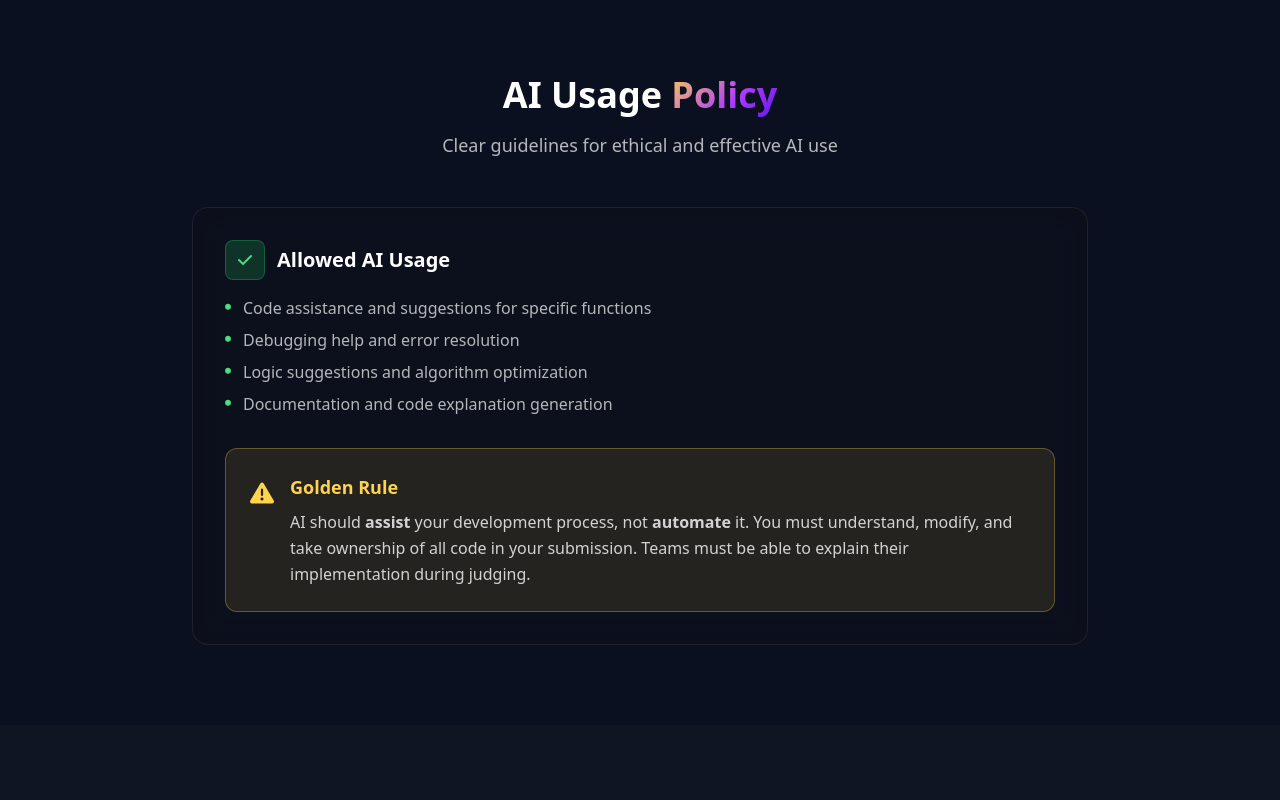
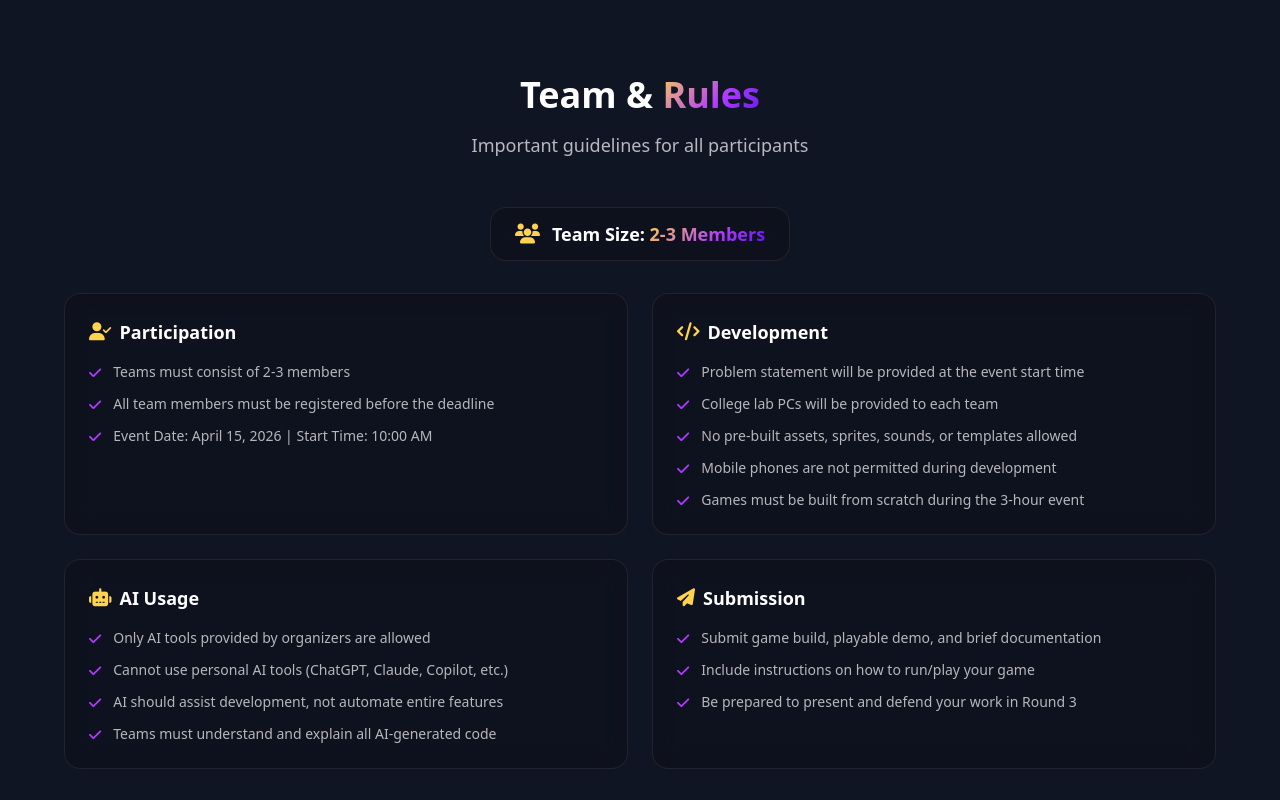
Before and after one commit to IrfanNaikwade28/Analytica, a React (Vite) app: page /technotsav/gamecraft in a window 1280 px wide. Shown: the part 3160-3960 px from the top of the page. Built offline with nearby package versions, Linux system fonts and the light colour scheme.

Commit message:
updated: AI Rules and removed bug

```diff
--- a/src/pages/GameCraft.jsx
+++ b/src/pages/GameCraft.jsx
@@ -77,10 +77,10 @@ const RULES = {
     "Games must be built from scratch during the 3-hour event"
   ],
   aiUsage: [
-    "AI can be used for code assistance, debugging, and logic suggestions",
-    "AI should assist your development, not automate entire features",
-    "Teams must be able to explain all AI-generated code",
-    "Excessive or unethical AI reliance will result in penalties"
+    "Only AI tools provided by organizers are allowed",
+    "Cannot use personal AI tools (ChatGPT, Claude, Copilot, etc.)",
+    "AI should assist development, not automate entire features",
+    "Teams must understand and explain all AI-generated code"
   ],
   submission: [
     "Submit game build, playable demo, and brief documentation",
@@ -334,65 +334,6 @@ export default function GameCraft() {
           </div>
         </section>
 
-        {/* AI Usage Policy */}
-        <section className="py-20 px-4 sm:px-6 lg:px-8">
-          <div className="container mx-auto max-w-4xl">
-            <div className="reveal text-center mb-12">
-              <h2 className="text-3xl sm:text-4xl font-bold mb-4">
-                AI Usage <span className="text-gradient">Policy</span>
-              </h2>
-              <p className="text-white/70 text-lg">
-                Clear guidelines for ethical and effective AI use
-              </p>
-            </div>
-
-            <div className="reveal glass rounded-2xl p-8 border border-white/10">
-              <div className="space-y-8">
-                {/* Allowed Usage */}
-                <div>
-                  <div className="flex items-center gap-3 mb-4">
-                    <div className="w-10 h-10 rounded-lg bg-green-500/20 border border-green-500/30 flex items-center justify-center">
-                      <i className="fa-solid fa-check text-green-400"></i>
-                    </div>
-                    <h3 className="text-xl font-bold">Allowed AI Usage</h3>
-                  </div>
-                  <ul className="space-y-2 ml-13">
-                    <li className="flex items-start gap-3 text-white/70">
-                      <i className="fa-solid fa-circle text-[6px] mt-2 text-green-400"></i>
-                      <span>Code assistance and suggestions for specific functions</span>
-                    </li>
-                    <li className="flex items-start gap-3 text-white/70">
-                      <i className="fa-solid fa-circle text-[6px] mt-2 text-green-400"></i>
-                      <span>Debugging help and error resolution</span>
-                    </li>
-                    <li className="flex items-start gap-3 text-white/70">
-                      <i className="fa-solid fa-circle text-[6px] mt-2 text-green-400"></i>
-                      <span>Logic suggestions and algorithm optimization</span>
-                    </li>
-                    <li className="flex items-start gap-3 text-white/70">
-                      <i className="fa-solid fa-circle text-[6px] mt-2 text-green-400"></i>
-                      <span>Documentation and code explanation generation</span>
-                    </li>
-                  </ul>
-                </div>
-
-                {/* Key Rule */}
-                <div className="p-6 rounded-xl bg-highlight/10 border border-highlight/30">
-                  <div className="flex items-start gap-4">
-                    <i className="fa-solid fa-exclamation-triangle text-highlight text-2xl mt-1"></i>
-                    <div>
-                      <h4 className="text-lg font-bold mb-2 text-highlight">Golden Rule</h4>
-                      <p className="text-white/80 leading-relaxed">
-                        AI should <strong>assist</strong> your development process, not <strong>automate</strong> it. You must understand, modify, and take ownership of all code in your submission. Teams must be able to explain their implementation during judging.
-                      </p>
-                    </div>
-                  </div>
-                </div>
-              </div>
-            </div>
-          </div>
-        </section>
-
         {/* Team & Rules */}
         <section className="py-20 px-4 sm:px-6 lg:px-8 bg-white/[0.02]">
           <div className="container mx-auto max-w-6xl">
```
